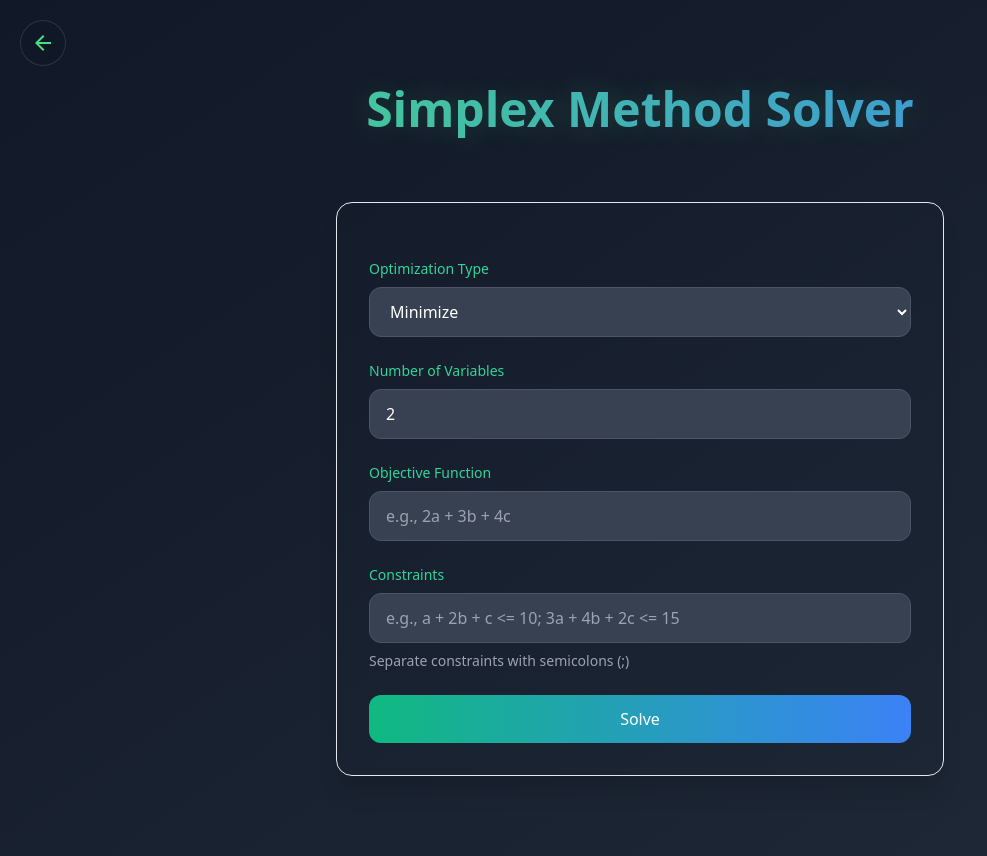
After one commit to Abiram116/MathCourse, a Django app: page /simplex/ in a window 1280 px wide. The commit adds this page. Shown: the whole page, without its empty margins (0-987 px from the left). Run offline with Django 5.2, Linux system fonts and the light colour scheme; some libraries are stand-ins or nearby versions.

Commit message:
simplex and multiple device compatibility

```diff
--- /dev/null
+++ b/lp_app/templates/simplex.html
@@ -0,0 +1,219 @@
+<!DOCTYPE html>
+<html lang="en">
+<head>
+    <meta charset="UTF-8">
+    <meta name="viewport" content="width=device-width, initial-scale=1.0">
+    <title>Linear Programming Solver</title>
+    <link href="https://cdnjs.cloudflare.com/ajax/libs/tailwindcss/2.2.19/tailwind.min.css" rel="stylesheet">
+    <script src="https://cdnjs.cloudflare.com/ajax/libs/gsap/3.12.2/gsap.min.js"></script>
+    <style>
+        select option {
+            background-color: #374151;
+            color: white;
+        }
+        .title-gradient {
+            background: linear-gradient(to right, #4ade80, #3b82f6);
+            -webkit-background-clip: text;
+            background-clip: text;
+            -webkit-text-fill-color: transparent;
+            text-shadow: 0 0 30px rgba(74, 222, 128, 0.2);
+            line-height: 1.2;
+        }
+        .back-button {
+            position: fixed;
+            top: 20px;
+            left: 20px;
+            background: rgba(17, 24, 39, 0.8);
+            backdrop-filter: blur(8px);
+            padding: 10px;
+            border-radius: 50%;
+            border: 1px solid rgba(75, 85, 99, 0.5);
+            cursor: pointer;
+            transition: all 0.3s ease;
+            z-index: 50;
+        }
+        .back-button:hover {
+            transform: scale(1.1);
+            background: rgba(17, 24, 39, 0.9);
+        }
+        .back-arrow {
+            width: 24px;
+            height: 24px;
+            fill: #4ade80;
+        }
+    </style>
+</head>
+<body class="bg-gradient-to-br from-gray-900 to-gray-800 text-gray-100 min-h-screen overflow-x-hidden flex items-center">
+    <!-- Back Button -->
+    <a href="/" class="back-button" title="Back to Home">
+        <svg class="back-arrow" viewBox="0 0 24 24" xmlns="http://www.w3.org/2000/svg">
+            <path d="M20 11H7.83l5.59-5.59L12 4l-8 8 8 8 1.41-1.41L7.83 13H20v-2z"/>
+        </svg>
+    </a>
+
+    <div class="container mx-auto px-4 py-12 opacity-0 max-w-7xl" id="mainContainer">
+        <h1 class="text-5xl font-bold text-center mb-16 title-gradient pt-8">
+            Simplex Method Solver
+        </h1>
+
+        <div class="grid grid-cols-1 xl:grid-cols-12 gap-8">
+            <!-- Input Form -->
+            <div class="xl:col-span-6 xl:col-start-4 transform hover:scale-[1.02] transition-transform duration-300">
+                <div class="bg-gray-800/30 backdrop-blur-lg rounded-2xl shadow-xl p-8 border border-gray-700/50">
+                    <form id="lp-form" class="space-y-6">
+                        {% csrf_token %}
+                        <div class="form-group opacity-0">
+                            <label class="block text-sm font-medium mb-2 text-green-400" for="optimization_type">
+                                Optimization Type
+                            </label>
+                            <select id="optimization_type" name="optimization_type" required
+                                class="w-full bg-gray-700 text-white border border-gray-600 rounded-xl px-4 py-3 focus:ring-2 focus:ring-green-400 focus:border-transparent transition-colors duration-200">
+                                <option value="minimize">Minimize</option>
+                                <option value="maximize">Maximize</option>
+                            </select>
+                        </div>
+
+                        <div class="form-group opacity-0">
+                            <label class="block text-sm font-medium mb-2 text-green-400" for="variables">
+                                Number of Variables
+                            </label>
+                            <input type="number" id="variables" name="variables" min="1" value="2"
+                                class="w-full bg-gray-700 text-white border border-gray-600 rounded-xl px-4 py-3 focus:ring-2 focus:ring-green-400 focus:border-transparent transition-colors duration-200" required>
+                        </div>
+
+                        <div class="form-group opacity-0">
+                            <label class="block text-sm font-medium mb-2 text-green-400" for="objective">
+                                Objective Function
+                            </label>
+                            <input type="text" id="objective" name="objective"
+                                placeholder="e.g., 2a + 3b + 4c"
+                                class="w-full bg-gray-700 text-white border border-gray-600 rounded-xl px-4 py-3 focus:ring-2 focus:ring-green-400 focus:border-transparent transition-colors duration-200" required>
+                        </div>
+
+                        <div class="form-group opacity-0">
+                            <label class="block text-sm font-medium mb-2 text-green-400" for="constraints">
+                                Constraints
+                            </label>
+                            <input type="text" id="constraints" name="constraints"
+                                placeholder="e.g., a + 2b + c <= 10; 3a + 4b + 2c <= 15"
+                                class="w-full bg-gray-700 text-white border border-gray-600 rounded-xl px-4 py-3 focus:ring-2 focus:ring-green-400 focus:border-transparent transition-colors duration-200" required>
+                            <p class="mt-2 text-sm text-gray-400">Separate constraints with semicolons (;)</p>
+                        </div>
+
+                        <button type="submit" id="solveBtn"
+                            class="w-full bg-gradient-to-r from-green-500 to-blue-500 hover:from-green-600 hover:to-blue-600 text-white font-medium py-3 px-6 rounded-xl transition duration-300 ease-in-out focus:outline-none focus:ring-2 focus:ring-green-400 focus:ring-offset-2 focus:ring-offset-gray-800 opacity-0 transform hover:scale-[1.02]">
+                            Solve
+                        </button>
+                    </form>
+                    <div id="error-message" class="text-red-400 mt-4 px-4 py-3 rounded-lg bg-red-500/10 border border-red-500/50 hidden"></div>
+                </div>
+            </div>
+
+            <!-- Results Section -->
+            <div class="xl:col-span-6 xl:col-start-4">
+                <div id="solution-container" class="bg-gray-800/30 backdrop-blur-lg rounded-2xl shadow-xl p-8 border border-gray-700/50 hidden transform hover:scale-[1.02] transition-transform duration-300">
+                    <h2 class="text-2xl font-semibold mb-6 text-green-400">Solution</h2>
+                    <div class="space-y-4">
+                        <div id="solution" class="text-lg"></div>
+                        <div id="optimal-value" class="text-lg mt-4"></div>
+                        <div id="iterations" class="text-lg mt-4 text-gray-300"></div>
+                    </div>
+                </div>
+            </div>
+        </div>
+    </div>
+
+    <script>
+            // GSAP Animations
+            document.addEventListener('DOMContentLoaded', () => {
+                gsap.to('#mainContainer', {
+                    opacity: 1,
+                    duration: 1,
+                    ease: 'power2.out'
+                });
+
+                gsap.to('.form-group', {
+                    opacity: 1,
+                    y: 0,
+                    stagger: 0.2,
+                    duration: 0.8,
+                    ease: 'back.out'
+                });
+
+                gsap.to('#solveBtn', {
+                    opacity: 1,
+                    y: 0,
+                    duration: 0.8,
+                    delay: 0.8,
+                    ease: 'back.out'
+                });
+            });
+
+            // Form submission handler
+            const form = document.getElementById('lp-form');
+            const errorMessage = document.getElementById('error-message');
+            const solutionContainer = document.getElementById('solution-container');
+
+            form.addEventListener('submit', async function(e) {
+                e.preventDefault();
+
+                const submitBtn = this.querySelector('button[type="submit"]');
+                submitBtn.disabled = true;
+                submitBtn.innerHTML = '<span class="inline-block animate-spin mr-2">↻</span> Solving...';
+                errorMessage.classList.add('hidden');
+
+                try {
+                    const formData = {
+                        optimization_type: document.getElementById('optimization_type').value,
+                        variables: document.getElementById('variables').value,
+                        objective: document.getElementById('objective').value,
+                        constraints: document.getElementById('constraints').value
+                    };
+
+                    const csrfToken = document.querySelector('[name=csrfmiddlewaretoken]').value;
+
+                    const response = await fetch('/simplex/solve/', {
+                        method: 'POST',
+                        headers: {
+                            'Content-Type': 'application/json',
+                            'X-CSRFToken': csrfToken
+                        },
+                        body: JSON.stringify(formData),
+                        credentials: 'same-origin'
+                    });
+
+                    if (!response.ok) {
+                        const errorData = await response.text();
+                        throw new Error(`Server error: ${errorData}`);
+                    }
+
+                    const result = await response.json();
+
+                    if (result.error) {
+                        throw new Error(result.error);
+                    }
+
+                    solutionContainer.classList.remove('hidden');
+
+                    // Handle the solution object instead of array
+                    const solutionText = Object.entries(result.solution)
+                        .map(([variable, value]) => `${variable} = ${value.toFixed(4)}`)
+                        .join(', ');
+
+                    document.getElementById('solution').textContent = `Optimal Solution: ${solutionText}`;
+                    document.getElementById('optimal-value').textContent = `Optimal Value: ${result.optimal_value.toFixed(4)}`;
+                    document.getElementById('iterations').textContent = `Number of Iterations: ${result.iterations}`;
+
+                    // Smooth scroll to results
+                    solutionContainer.scrollIntoView({ behavior: 'smooth', block: 'start' });
+                } catch (error) {
+                    errorMessage.textContent = error.message;
+                    errorMessage.classList.remove('hidden');
+                } finally {
+                    submitBtn.disabled = false;
+                    submitBtn.textContent = 'Solve';
+                }
+            });
+        </script>
+</body>
+</html>
--- a/lp_app/urls.py
+++ b/lp_app/urls.py
@@ -4,12 +4,18 @@ from django.urls import path
 from .views import (
     home,
     graphical_solver,
-    solve_lp
+    solve_lp,
+    simplex_solver_view,
+    solve_simplex_lp
 )
 
 # URLs for Linear Programming app
 urlpatterns = [
     path('', home, name='home'),
+    # Graphical method paths
     path('graphical/', graphical_solver, name='graphical'),
     path('graphical/solve/', solve_lp, name='solve_lp'),
+    # Simplex method paths
+    path('simplex/', simplex_solver_view, name='simplex'),
+    path('simplex/solve/', solve_simplex_lp, name='solve_simplex_lp'),
 ]
--- /dev/null
+++ b/lp_app/views/simplex_views.py
@@ -0,0 +1,154 @@
+from django.shortcuts import render
+from django.http import JsonResponse
+from django.views.decorators.csrf import ensure_csrf_cookie
+import numpy as np
+from scipy.optimize import linprog
+import json
+import re
+import string
+
+@ensure_csrf_cookie
+def simplex_solver_view(request):
+    return render(request, 'simplex.html')
+
+def get_variable_mapping(num_vars):
+    """Create a mapping of alphabetical variables to indices."""
+    variables = list(string.ascii_lowercase[:num_vars])
+    return {var: idx for idx, var in enumerate(variables)}
+
+def parse_expression(expr, num_vars):
+    # Remove whitespace
+    expr = expr.replace(' ', '')
+
+    # Get variable mapping
+    var_mapping = get_variable_mapping(num_vars)
+
+    # Initialize coefficients array with zeros
+    coefficients = [0] * num_vars
+
+    # Find all terms that match coefficient and variable patterns
+    # Modified pattern to match single alphabetical variables
+    terms = re.findall(r'[+-]?[\d.]*[a-z]|[+-]?[\d.]+', expr)
+
+    for term in terms:
+        if any(c.isalpha() for c in term):
+            # Extract variable (last character)
+            var = term[-1]
+            if var not in var_mapping:
+                raise ValueError(f"Variable {var} exceeds the specified number of variables ({num_vars})")
+
+            # Extract coefficient
+            coeff_str = term[:-1]
+            coeff = 1 if coeff_str in ['+', ''] else -1 if coeff_str == '-' else float(coeff_str)
+            coefficients[var_mapping[var]] = coeff
+
+    return coefficients
+
+def parse_constraint(expr, num_vars):
+    # Handle different inequality signs
+    if '>=' in expr:
+        expr = expr.replace('>=', '<=')
+        sign_multiplier = -1
+    elif '<=' in expr:
+        sign_multiplier = 1
+    else:
+        raise ValueError("Invalid constraint format. Must use <= or >=")
+
+    # Split at inequality sign
+    parts = re.split(r'<=|>=|=', expr)
+    if len(parts) != 2:
+        raise ValueError("Invalid constraint format. Must be in the form: aa + bb + ... <= c")
+
+    left_side = parts[0].strip()
+    try:
+        right_side = float(parts[1].strip())
+    except ValueError:
+        raise ValueError("Right-hand side must be a number")
+
+    coefficients = parse_expression(left_side, num_vars)
+    coefficients = [sign_multiplier * coeff for coeff in coefficients]
+    right_side *= sign_multiplier
+
+    return coefficients + [right_side]
+
+@ensure_csrf_cookie
+def solve_simplex_lp(request):
+    if request.method == 'POST':
+        try:
+            # Parse JSON data from request body
+            try:
+                data = json.loads(request.body)
+            except json.JSONDecodeError:
+                return JsonResponse({'error': 'Invalid JSON data'}, status=400)
+
+            # Validate required fields
+            required_fields = ['optimization_type', 'variables', 'objective', 'constraints']
+            if not all(key in data for key in required_fields):
+                return JsonResponse({'error': 'Missing required fields'}, status=400)
+
+            try:
+                num_vars = int(data['variables'])
+                if num_vars < 1:
+                    raise ValueError("Number of variables must be positive")
+                if num_vars > 26:
+                    raise ValueError("Maximum 26 variables (a-z) supported")
+            except ValueError as e:
+                return JsonResponse({'error': str(e)}, status=400)
+
+            # Parse objective function and constraints
+            try:
+                objective = parse_expression(data['objective'], num_vars)
+                constraints = [parse_constraint(c, num_vars)
+                             for c in data['constraints'].split(';')
+                             if c.strip()]
+                if not constraints:
+                    raise ValueError("No valid constraints provided")
+            except ValueError as e:
+                return JsonResponse({'error': str(e)}, status=400)
+
+            constraints_matrix = np.array(constraints)
+
+            # Set up optimization problem
+            c = np.array(objective)
+            if data['optimization_type'] == 'maximize':
+                c = -c
+
+            A = constraints_matrix[:, :-1]  # All columns except last
+            b = constraints_matrix[:, -1]   # Last column
+            bounds = [(0, None)] * num_vars  # Non-negative constraints for all variables
+
+            # Solve LP problem using the simplex method
+            try:
+                res = linprog(
+                    c=c,
+                    A_ub=A,
+                    b_ub=b,
+                    bounds=bounds,
+                    method='highs-ds',  # Dual simplex method
+                    options={'disp': True}  # Enable iteration details
+                )
+
+                if not res.success:
+                    return JsonResponse({'error': 'Optimization failed: ' + res.message}, status=400)
+
+            except Exception as e:
+                return JsonResponse({'error': f'Optimization error: {str(e)}'}, status=400)
+
+            # Calculate optimal value
+            optimal_value = float(-res.fun if data['optimization_type'] == 'maximize' else res.fun)
+
+            # Create solution with variable names
+            var_names = list(string.ascii_lowercase[:num_vars])
+            solution = {var: float(val) for var, val in zip(var_names, res.x)}
+
+            # Return solution
+            return JsonResponse({
+                'solution': solution,
+                'optimal_value': optimal_value,
+                'iterations': res.nit  # Number of iterations
+            })
+
+        except Exception as e:
+            return JsonResponse({'error': str(e)}, status=400)
+
+    return JsonResponse({'error': 'Invalid request method'}, status=405)
```
Also changed, not shown: lp_app/static/lp_app/css/home.css (+84 -9 lines), lp_app/templates/home.html (+63 -25 lines), lp_app/views/__init__.py (+10 -6 lines).
